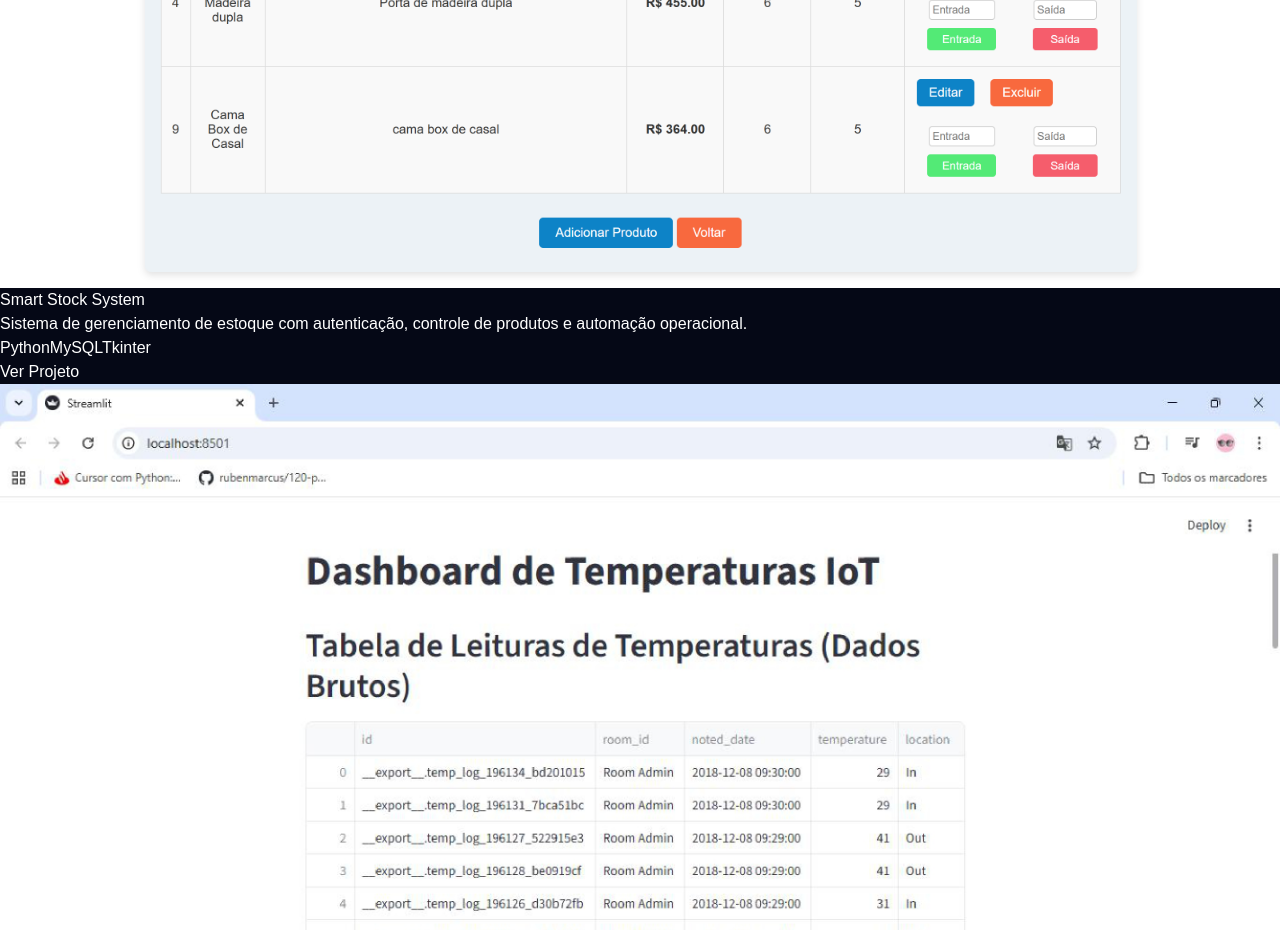
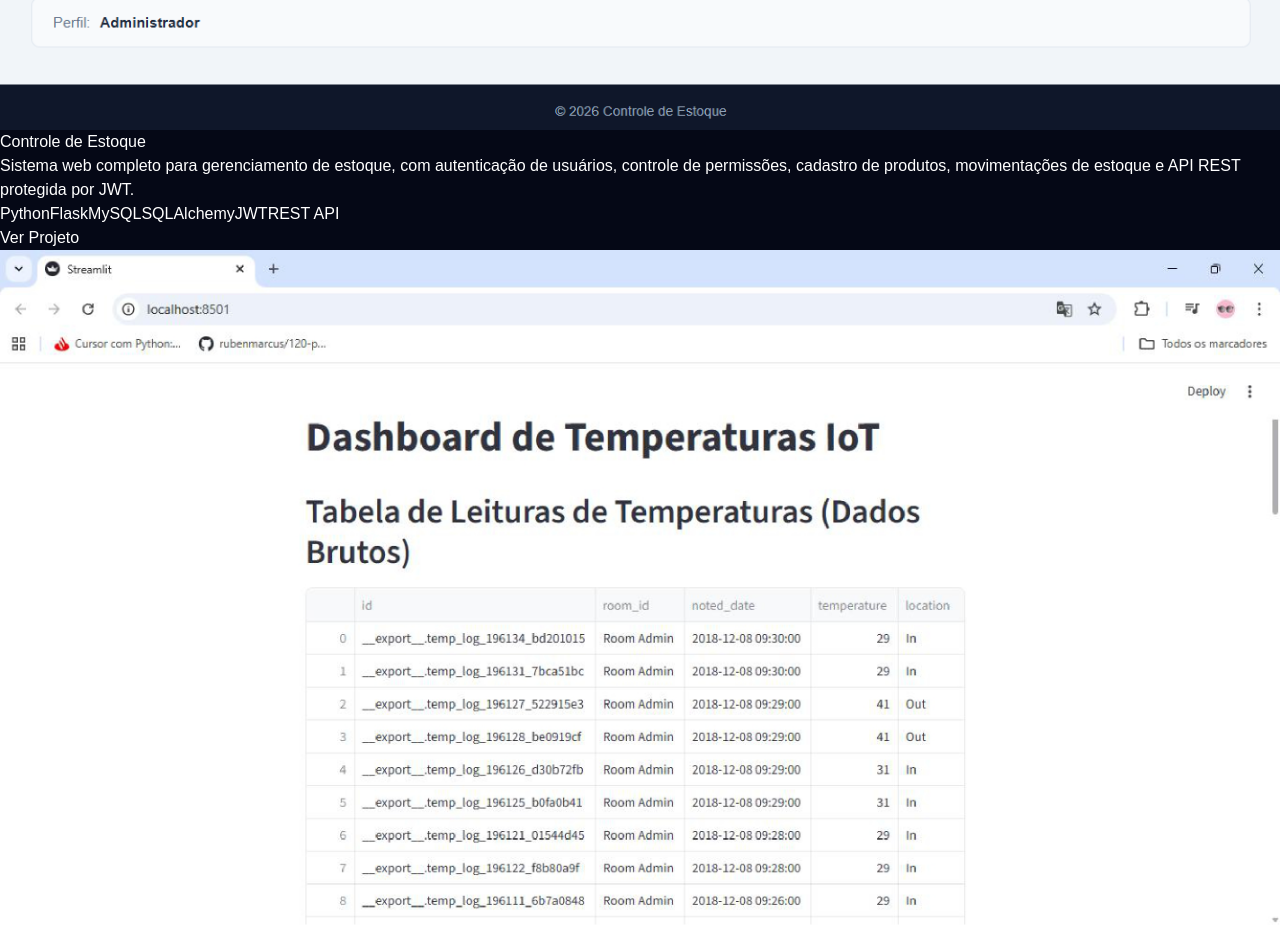
Before and after one commit to Ingridxisto/Portfolio_IA, a React (Vite) app in the folder ingrid-ai-portfolio/: page / in a window 1280 px wide. Shown: the part 4960-5890 px from the top of the page. Built offline with nearby package versions, Linux system fonts and the light colour scheme.

Commit message:
alteracao de projetos

```diff
--- a/ingrid-ai-portfolio/src/components/Projects.jsx
+++ b/ingrid-ai-portfolio/src/components/Projects.jsx
@@ -45,12 +45,12 @@ function Projects() {
     // 3 ESTOQUE
 
     {
-      title: "Smart Stock System",
+      title: "Controle de Estoque",
 
       description:
-        "Sistema de gerenciamento de estoque com autenticação, controle de produtos e automação operacional.",
+        "Sistema web completo para gerenciamento de estoque, com autenticação de usuários, controle de permissões, cadastro de produtos, movimentações de estoque e API REST protegida por JWT.",
 
-      tech: ["Python", "MySQL", "Tkinter"],
+      tech: ["Python", "Flask", "MySQL", "SQLAlchemy", "JWT", "REST API"],
 
       github: "https://github.com/Ingridxisto/Controle-de-Estoque",
 
```
Also changed, not shown: ingrid-ai-portfolio/src/assets/projects/controle-estoque.png.
